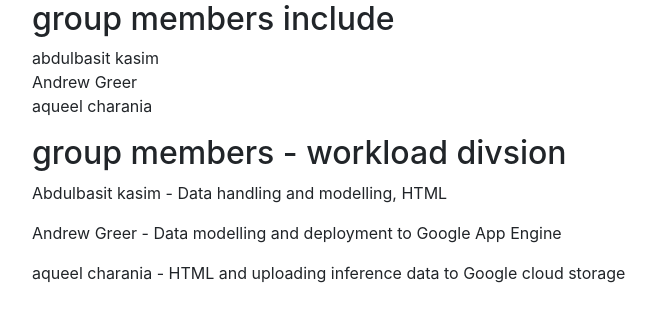
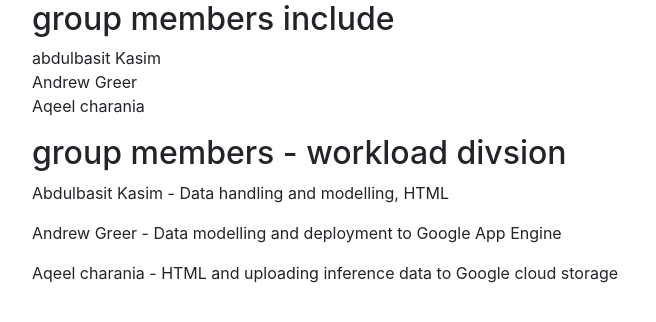
Before and after one commit to aqeelcharania/health-insurance-predictor, a Flask app: page /about in a window 1280 px wide. Shown: the part 136-458 px from the top of the page, without its empty margins (53-709 px from the left). Run offline with Flask 2, Linux system fonts and the light colour scheme; some libraries are stand-ins or nearby versions.

Commit message:
Update about.html

```diff
--- a/templates/about.html
+++ b/templates/about.html
@@ -3,14 +3,14 @@
 {% block content %}
 
                         <h2>group members include</h2>
-                        <p> abdulbasit kasim <br>
+                        <p> abdulbasit Kasim <br>
                             Andrew Greer <br>
-                            aqueel charania </p>
+                            Aqeel charania </p>
 
 
 
                            <h2>group members     -               workload divsion                             </h2>
-                             <p>Abdulbasit kasim - Data handling and modelling, HTML                          </p>
+                             <p>Abdulbasit Kasim - Data handling and modelling, HTML                          </p>
                               <p>Andrew Greer    - Data modelling and deployment to Google App Engine         </p>
-                              <p>aqueel charania - HTML and uploading inference data to Google cloud storage  </p>       </div>
+                              <p>Aqeel charania - HTML and uploading inference data to Google cloud storage  </p>       </div>
                     {% endblock %}
```
